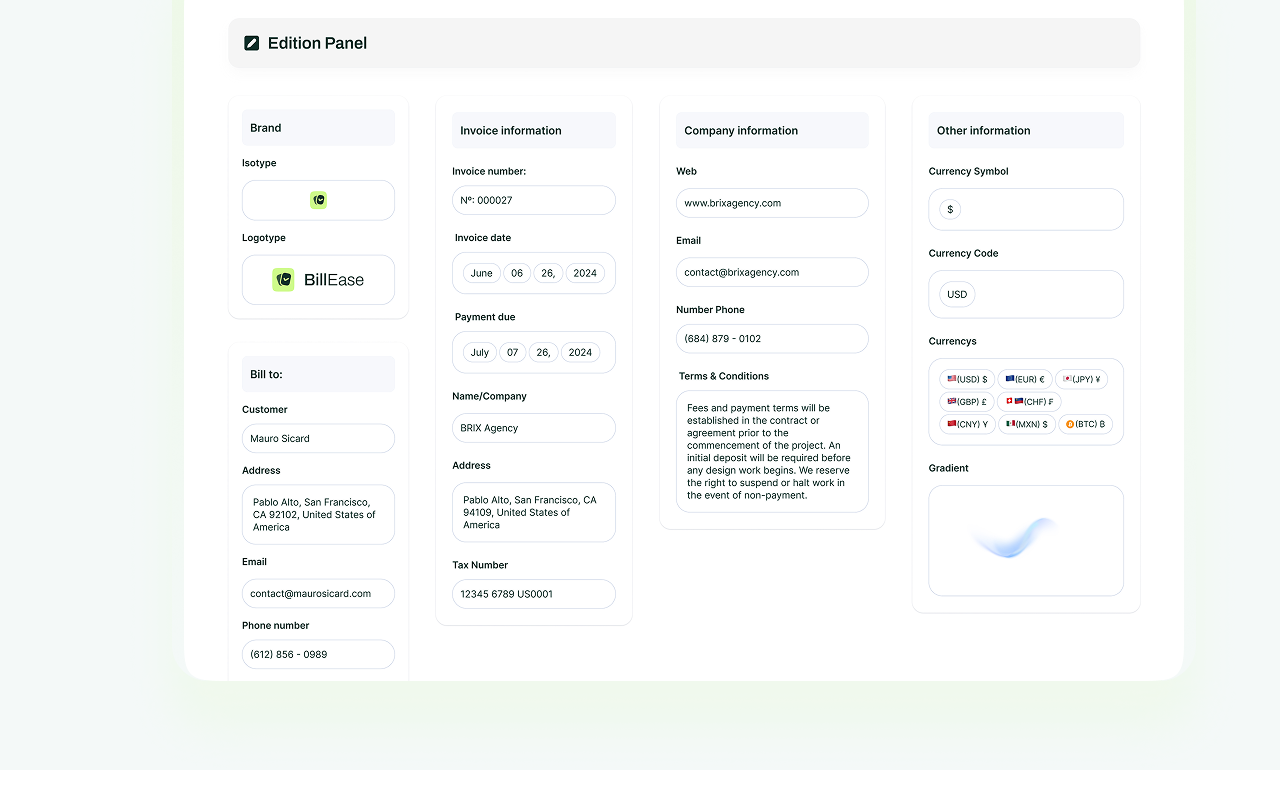
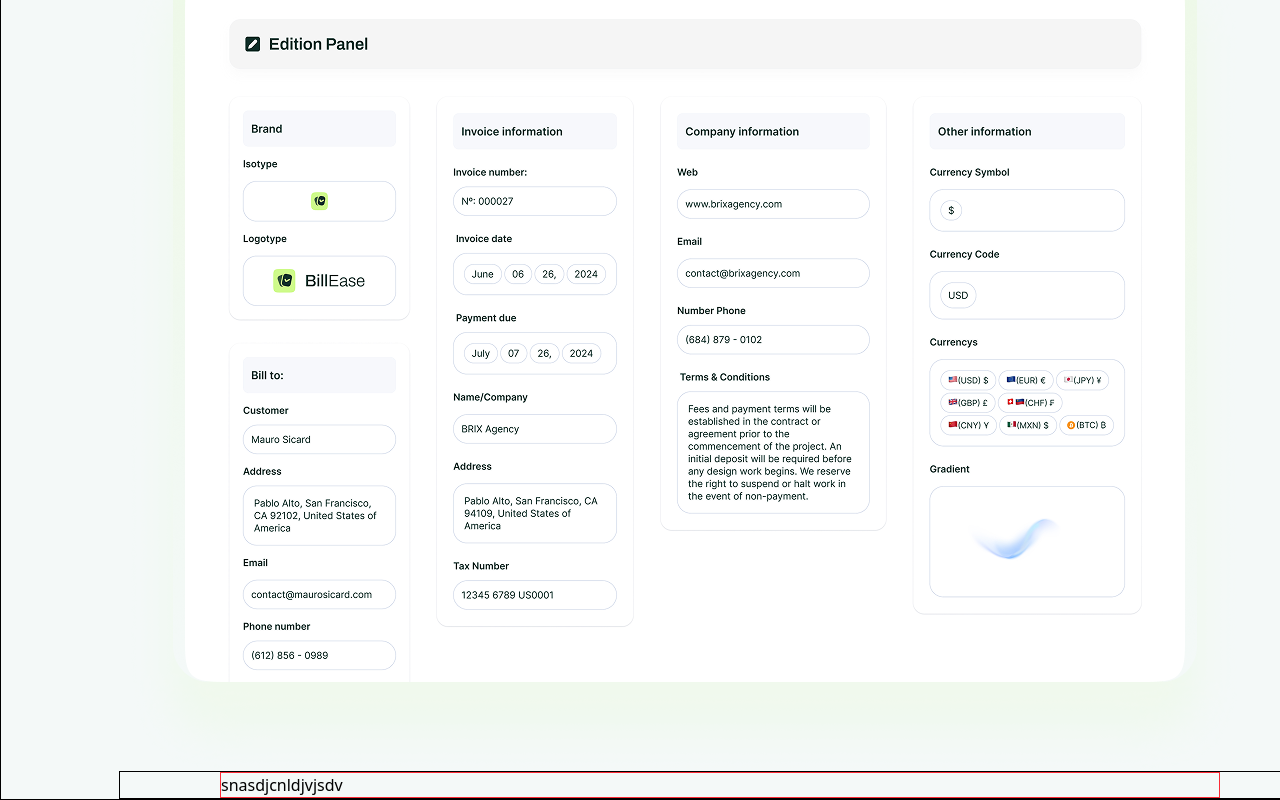
Before and after one commit to christianokuru/BillEase-Saas-landing-page, a Nuxt app: page / in a window 1280 px wide. Shown: the part 786-1586 px from the top of the page. Before the commit the page ends 1556 px from the top, so only its background shows below. Built offline with nearby package versions, Linux system fonts and the light colour scheme.

Commit message:
Started the about section

```diff
--- /dev/null
+++ b/components/custom/AboutSectionComponent.vue
@@ -0,0 +1,11 @@
+<script setup>
+
+</script>
+
+<template>
+    <div class="border">
+        <div class="border border-red-500 w-[1000px] mx-auto">
+           <h1>snasdjcnldjvjsdv</h1>
+        </div>
+    </div>
+</template>
--- a/layouts/default.vue
+++ b/layouts/default.vue
@@ -5,7 +5,7 @@ import FooterComponent from "@/components/custom/FooterComponent.vue";
 
 <template>
   <div class="bg-background">
-    <main class="max-sm:w-[375px] max-sm:px-[24px] w-[1440px] px-[118px] mx-auto">
+    <main class="border max-sm:w-[375px] max-sm:px-[24px] w-[1440px] px-[118px] mx-auto">
     <navbar-component />
     <nuxt-page />
     <footer-component />
--- a/pages/index.vue
+++ b/pages/index.vue
@@ -1,9 +1,11 @@
 <script setup>
 import HeaderSectionComponent from '@/components/custom/HeaderSectionComponent.vue';
+import AboutSectionComponent from '~/components/custom/AboutSectionComponent.vue';
 </script>
 
 <template>
     <div>
         <header-section-component />
+        <about-section-component />
     </div>
 </template>
```
